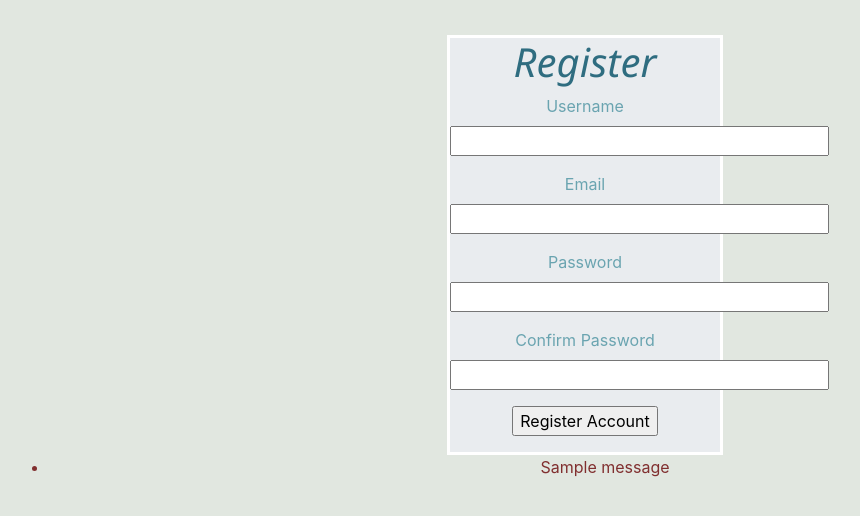
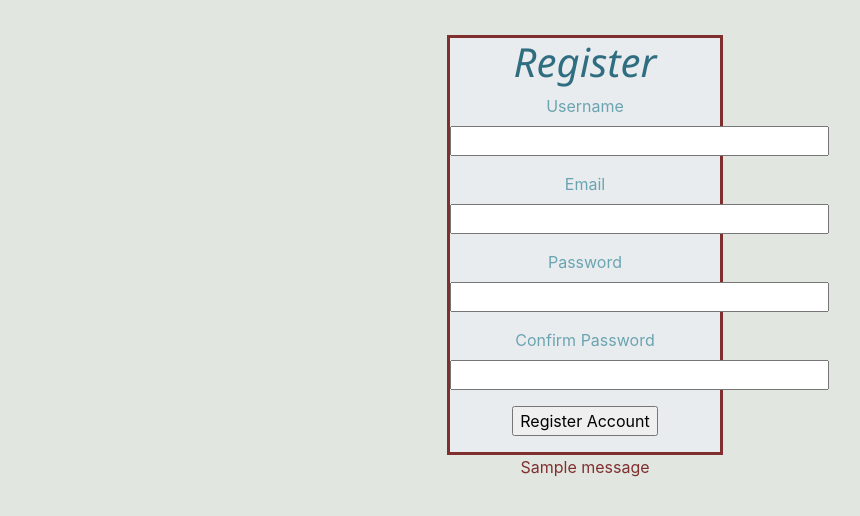
Before and after one commit to davinhster/Schedule-Master, a Flask app: page /register in a window 1280 px wide. Shown: the part 62-578 px from the top of the page, without its empty margins (55-915 px from the left). Run offline with Flask 2, Linux system fonts and the light colour scheme; tables that the repository leaves empty hold one stand-in row (values such as "Sample post"); one stand-in notice (Sample message) is shown; some libraries are stand-ins or nearby versions.

Commit message:
added styling error when flash message occurs

```diff
--- a/app_folder/static/styles/base.css
+++ b/app_folder/static/styles/base.css
@@ -55,6 +55,19 @@ li{
     background-color: #e9ecef;
 }
 
+.FormsError{
+    border: rgb(128, 47, 47) solid 3px;
+    margin-top: 3%;
+    margin-left: 38%;
+    margin-right: 38%;
+    background-color: #e9ecef;
+}
+
+.ErrorMessage{
+    color: rgb(128, 47, 47);
+}
+
+
 /* >>ID SELECTORS<< */
 
 #registerLink{
--- a/app_folder/templates/base.html
+++ b/app_folder/templates/base.html
@@ -56,11 +56,11 @@
 
        {% with messages = get_flashed_messages() %}
          {% if messages %}
-            <ul class="center">
+            <div class="center">
                {% for message in messages %}
-                  <li>{{ message }}</li>
+                  <p class="ErrorMessage">{{ message }}</p>
               {% endfor %}
-            </ul>
+            </div>
          {% endif %}
        {% endwith %}
 
--- a/app_folder/templates/login.html
+++ b/app_folder/templates/login.html
@@ -1,7 +1,12 @@
 {% extends "base.html" %}
 
 {% block content %}
+
+{% if not get_flashed_messages() %}
 <div class="center Forms">
+{% else %}
+<div class="center FormsError">
+{% endif %}
     <h1>Sign In</h1>
     <form action="" method="post">
         {{ form.hidden_tag() }}
--- a/app_folder/templates/register.html
+++ b/app_folder/templates/register.html
@@ -1,7 +1,12 @@
 {% extends "base.html" %}
 
 {% block content %}
+
+{% if not get_flashed_messages() %}
 <div class="center Forms">
+{% else %}
+<div class="center FormsError">
+{% endif %}
     <h1>Register</h1>
     <form action="" method="post">
         {{ form.hidden_tag() }}
```
